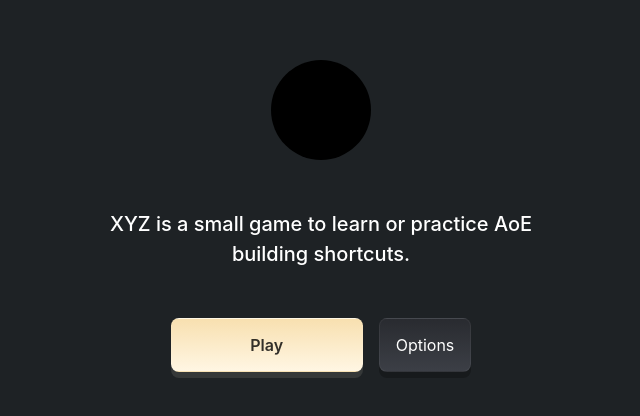
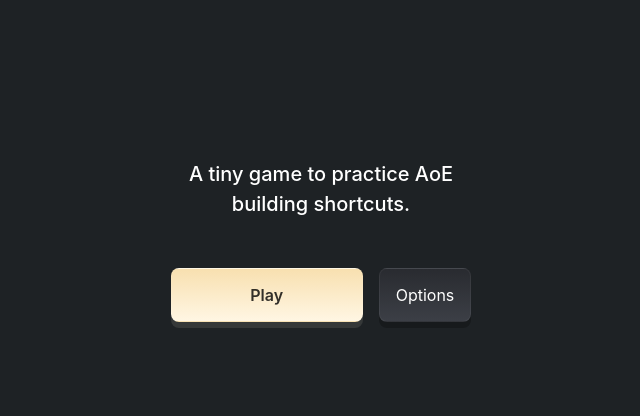
Before and after one commit to alexwidua/aegis, a React (Create React App) app: page / in a window 1280 px wide. Shown: the part 184-600 px from the top of the page, without its empty margins (319-959 px from the left). Built offline with nearby package versions, Linux system fonts and the light colour scheme; a web font is replaced by a local one.

Commit message:
content: update landing page copy

```diff
--- a/src/views/InitialView.js
+++ b/src/views/InitialView.js
@@ -3,10 +3,8 @@
 const InitialView = () => {
 	return (
 		<div className={styles.container}>
-			<div className={styles.logo} />
-			<h2>
-				XYZ is a small game to learn or practice AoE building shortcuts.
-			</h2>
+			{/* <div className={styles.logo} /> */}
+			<h2>A tiny game to practice AoE building shortcuts.</h2>
 		</div>
 	)
 }
```
